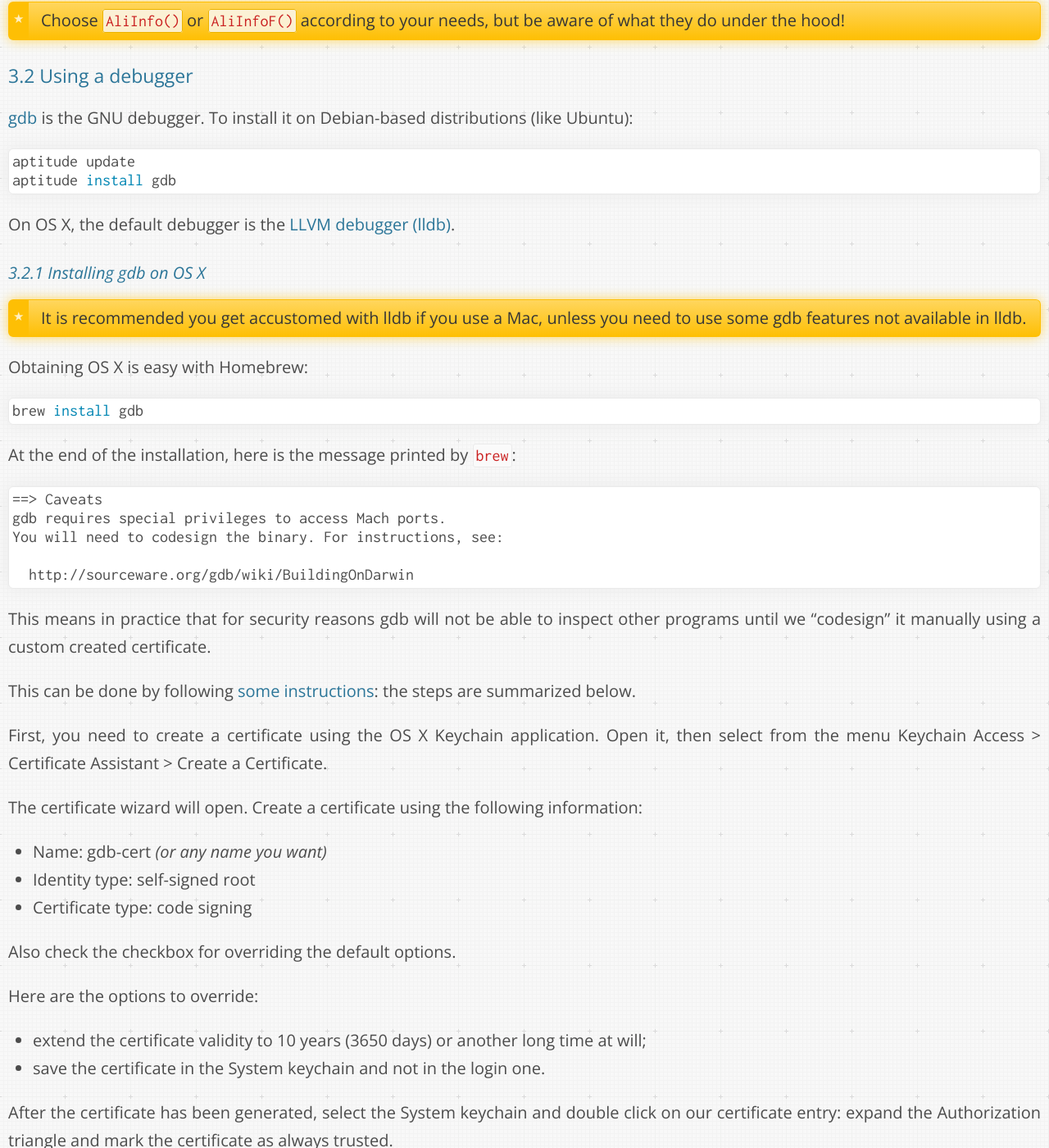
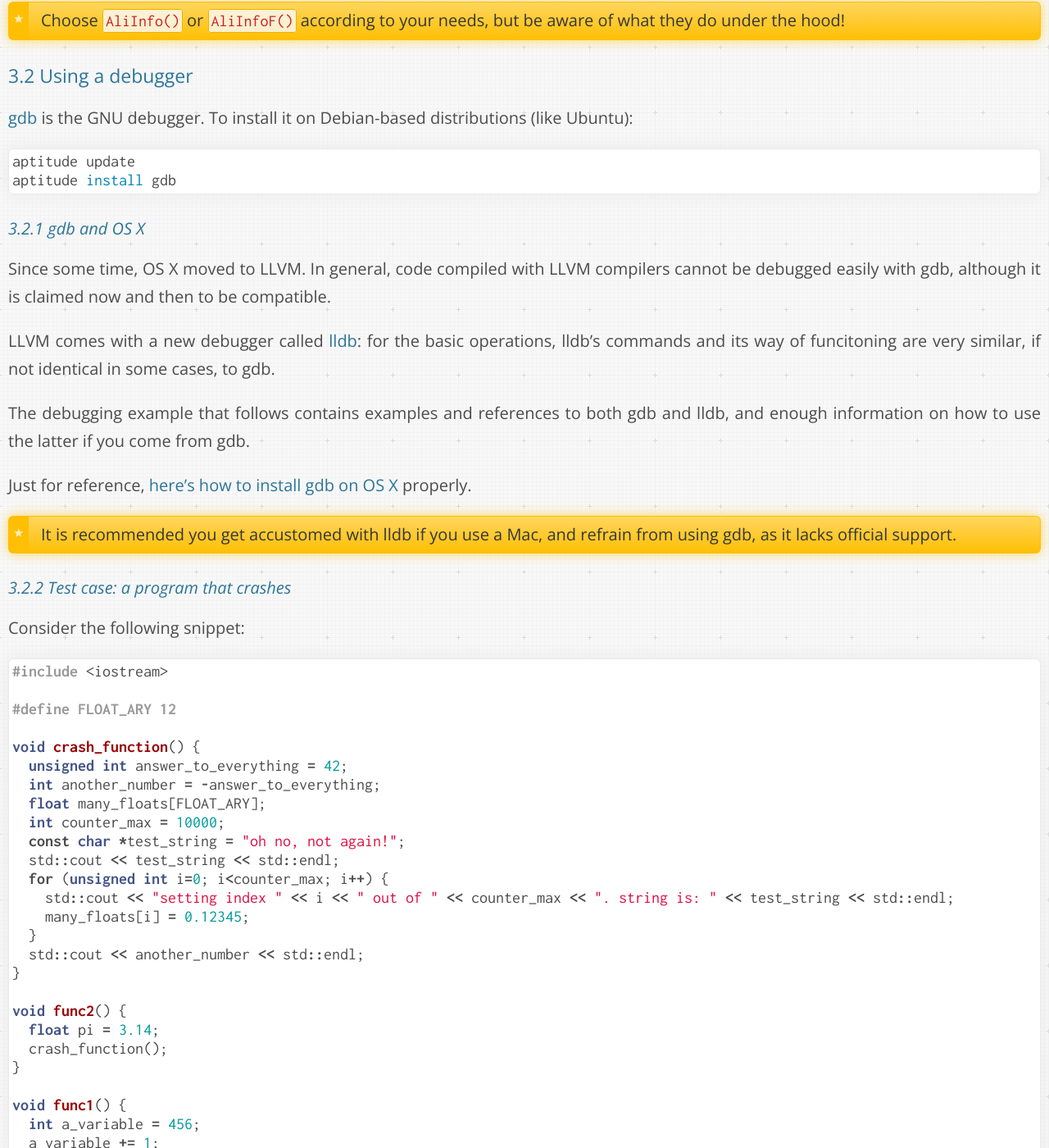
Before and after one commit to dberzano/dberzano.github.io, a Jekyll site: the page built from alice/debug/index.md, in a window 1280 px wide and 1400 px high, scrolled down 18343 px. Shown: the whole window at 82% size. Built offline with Jekyll 4.4.1, drawn with Linux system fonts in a browser that asks for light colours; Markdown is read by kramdown in place of the engine named in the settings; some of the changed text lies outside the part shown.

Commit message:
DebugTut: use lldb instead of gdb

````diff
--- a/alice/debug/index.md
+++ b/alice/debug/index.md
@@ -877,83 +877,27 @@ aptitude update
 aptitude install gdb
 ```
 
-On OS X, the default debugger is the
-[LLVM debugger (lldb)](http://lldb.llvm.org/).
-
-
-#### Installing gdb on OS X
+
+#### gdb and OS X
+
+Since some time, OS X moved to LLVM. In general, code compiled with
+LLVM compilers cannot be debugged easily with gdb, although it is
+claimed now and then to be compatible.
+
+LLVM comes with a new debugger called [lldb](http://lldb.llvm.org/):
+for the basic operations, lldb's commands and its way of funcitoning
+are very similar, if not identical in some cases, to gdb.
+
+The debugging example that follows contains examples and references to
+both gdb and lldb, and enough information on how to use the latter if
+you come from gdb.
+
+Just for reference,
+[here's how to install gdb on OS X](http://ntraft.com/installing-gdb-on-os-x-mavericks/)
+properly.
 
 > It is recommended you get accustomed with lldb if you use a Mac,
-> unless you need to use some gdb features not available in lldb.
-
-Obtaining OS X is easy with Homebrew:
-
-```bash
-brew install gdb
-```
-
-At the end of the installation, here is the message printed by `brew`:
-
-```
-==> Caveats
-gdb requires special privileges to access Mach ports.
-You will need to codesign the binary. For instructions, see:
-
-  http://sourceware.org/gdb/wiki/BuildingOnDarwin
-```
-
-This means in practice that for security reasons gdb will not be able
-to inspect other programs until we "codesign" it manually using a
-custom created certificate.
-
-This can be done by following
-[some instructions](http://ntraft.com/installing-gdb-on-os-x-mavericks/):
-the steps are summarized below.
-
-First, you need to create a certificate using the OS X Keychain
-application. Open it, then select from the menu **Keychain Access >
-Certificate Assistant > Create a Certificate**.
-
-The certificate wizard will open. Create a certificate using the
-following information:
-
-* **Name:** gdb-cert *(or any name you want)*
-* **Identity type:** self-signed root
-* **Certificate type:** code signing
-
-Also check the checkbox for overriding the default options.
-
-Here are the options to override:
-
-* extend the certificate validity to **10 years (3650 days)** or
-  another long time at will;
-* save the certificate in the **System** keychain **and not** in the
-  login one.
-
-After the certificate has been generated, select the System keychain
-and double click on our certificate entry: expand the
-**Authorization** triangle and mark the certificate as **always
-trusted**.
-
-Now, before codesigning gdb, open a terminal window. You must kill
-[taskgated](https://developer.apple.com/library/mac/documentation/Darwin/Reference/Manpages/man8/taskgated.8.html)
-as root:
-
-```bash
-sudo kill -15 $( ps -e -o pid,command | grep taskgated | grep -v grep | awk '{print $1}' )
-```
-
-You can finally codesign gdb using the certficate you created:
-
-```bash
-codesign --force --sign gdb-cert /usr/local/bin/gdb
-```
-
-Type your username and password whenever requested, and always allow
-gdb to access the Keychain if prompted.
-
-> gdb on OS X can run as root without needing a certificate, but it is
-> not recommended to do that.
+> and refrain from using gdb, as it lacks official support.
 
 
 #### Test case: a program that crashes
````
